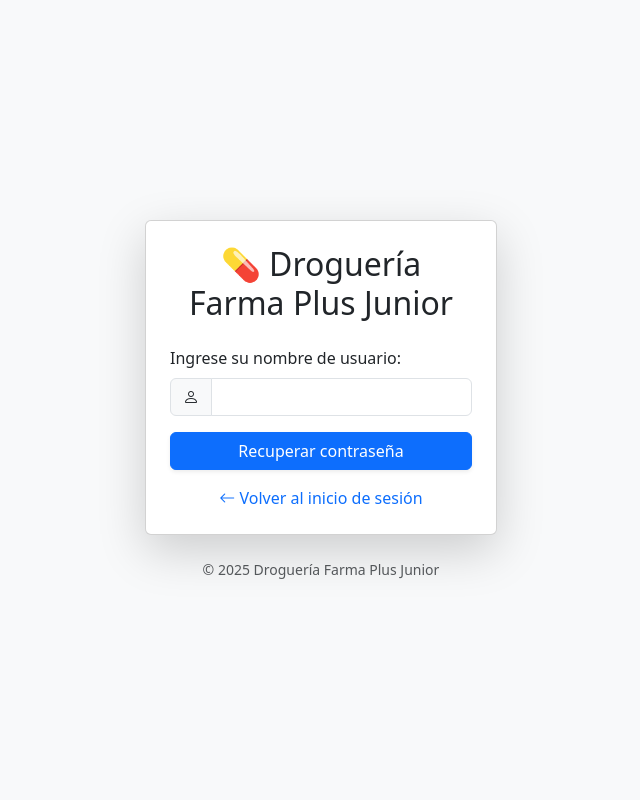
After one commit to jesustorrado01/Proyecto-con-Flask-educativo, a Flask app: a page that uses templates/olvido_contraseña.html in a window 1280 px wide. The commit adds this page. Shown: the whole page, without its empty margins (319-959 px from the left). Run offline with Flask 3, Linux system fonts and the light colour scheme.

Commit message:
Olvido contraseña y correo multiple

```diff
--- a/app.py
+++ b/app.py
@@ -15,6 +15,9 @@ from datetime import date, datetime, timezone, timedelta
 import os
 from io import BytesIO
 import re
+from email.mime.text import MIMEText
+import smtplib
+import random, string
 from sqlalchemy import event
 from sqlalchemy.engine import Engine
 import sqlite3
@@ -306,9 +309,9 @@ def create_empleado():
         return redirect(url_for("empleadosDB"))
 
     email = data['email']
-    email_regex = r'^[\w\.-]+@gmail\.com$'
+    email_regex = r'^[\w\.-]+@(gmail|hotmail|outlook|yahoo)\.com$'
     if not re.match(email_regex, email):
-        flash ("Solo se permiten correos de tipo Gmail con formato válido (ej. tucorreo@gmail.com).", "danger")
+        flash("Solo se permiten correos de tipo Gmail, Hotmail, Outlook o Yahoo con formato válido (ej. tucorreo@gmail.com).", "danger")
         return redirect(url_for('empleadosDB'))
 
     nuevo_usuario = Usuario(
@@ -354,8 +357,8 @@ def update_empleados(id):
             flash(f"El campo '{campo}' es obligatorio.", "danger")
             return redirect(url_for('edit_empleado', id=id))
 
-    if not re.match(r"[^@]+@[^@]+\.[^@]+", data['email']):
-        flash("El correo electrónico no es válido.", "danger")
+    if not re.match(r"^[a-zA-Z0-9_.+-]+@(gmail\.com|hotmail\.com|outlook\.com)$", data['email']):
+        flash("El correo electrónico debe ser válido y pertenecer a dominios permitidos (gmail.com, hotmail.com, outlook.com).", "danger")
         return redirect(url_for('edit_empleado', id=id))
 
     doc_existente = Empleado.query.filter(
@@ -592,6 +595,95 @@ def historialVentas():
 
     return render_template('historialVentas.html', productos=productos_vendidos)
 
+@app.route('/olvido_contraseña', methods=['GET', 'POST'])
+def olvidar_contraseña():
+    if request.method == 'POST':
+        nombre_usuario = request.form['usuario'].strip()
+
+        if not nombre_usuario:
+            flash("Debe ingresar un nombre de usuario.", "warning")
+            return redirect(url_for('olvidar_contraseña'))
+
+        if not nombre_usuario.isalnum():
+            flash("El nombre de usuario solo debe contener letras y números.", "warning")
+            return redirect(url_for('olvidar_contraseña'))
+
+        usuario = Usuario.query.filter_by(usuario=nombre_usuario).first()
+
+        if not usuario:
+            flash("Usuario no encontrado.", "danger")
+            return redirect(url_for('olvidar_contraseña'))
+
+        if usuario.estado != 'activo':
+            flash("Este usuario está inactivo. Contacta al administrador.", "warning")
+            return redirect(url_for('olvidar_contraseña'))
+
+        if usuario.rol_FK != 1:
+            flash("Solo los administradores pueden recuperar contraseña por este método.", "danger")
+            return redirect(url_for('olvidar_contraseña'))
+
+        if not re.match(r'^[a-zA-Z0-9_.-]+$', nombre_usuario):
+            flash("El nombre de usuario contiene caracteres inválidos.", "warning")
+            return redirect(url_for('olvidar_contraseña'))
+
+        if not usuario.email:
+            flash("El administrador no tiene un correo registrado.", "warning")
+            return redirect(url_for('olvidar_contraseña'))
+
+        nueva_pass = ''.join(random.choices(string.ascii_letters + string.digits, k=10))
+        hashed_pass = bcrypt.generate_password_hash(nueva_pass).decode('utf-8')
+        usuario.contraseña = hashed_pass
+        db.session.commit()
+
+        if enviar_correo(usuario.email, nueva_pass):
+            flash("Se ha enviado una nueva contraseña al correo del administrador.", "success")
+            return redirect(url_for('login'))
+        else:
+            flash("Error al enviar el correo. Intenta más tarde.", "danger")
+            return redirect(url_for('olvidar_contraseña'))
+
+    return render_template('olvido_contraseña.html')
+
+
+
+def enviar_correo(destinatario, nueva_contraseña):
+    import smtplib
+    from email.mime.text import MIMEText
+
+    smtp_servidor = 'smtp.gmail.com'
+    smtp_puerto = 587
+    remitente = 'emiliojesus013@gmail.com'
+    contraseña_app = 'lddb itiy ssuh fshm'
+
+    asunto = "Recuperación de contraseña - Sistema de Administración"
+    cuerpo = f"""
+    Hola,
+
+    Se ha solicitado una nueva contraseña para tu cuenta de administrador.
+
+    Tu nueva contraseña es: {nueva_contraseña}
+
+    Por favor, inicia sesión y cambia esta contraseña lo antes posible por seguridad.
+
+    Atentamente,
+    El equipo de soporte
+    """
+
+    mensaje = MIMEText(cuerpo)
+    mensaje['Subject'] = asunto
+    mensaje['From'] = remitente
+    mensaje['To'] = destinatario
+
+    try:
+        servidor = smtplib.SMTP(smtp_servidor, smtp_puerto)
+        servidor.starttls()
+        servidor.login(remitente, contraseña_app)
+        servidor.send_message(mensaje)
+        servidor.quit()
+        return True
+    except Exception as e:
+        print(f"Error al enviar correo: {e}")
+        return False
 
 @app.route('/logout')
 @login_required
--- a/init_db.py
+++ b/init_db.py
@@ -18,8 +18,9 @@ def init_db():
         # **2. Insertar Usuarios**
         usuario_admin = Usuario(
             usuario="admin",
-            contraseña=bcrypt.generate_password_hash("admin123"),  # Contraseña encriptada
-            rol_FK=rol_admin.rol_ID
+            contraseña=bcrypt.generate_password_hash("admin123"),
+            rol_FK=rol_admin.rol_ID,
+            email="jberriotorrado@gmail.com"
         )
         usuario_empleado = Usuario(
             usuario="empleado",
--- a/models.py
+++ b/models.py
@@ -23,6 +23,7 @@ class Usuario(db.Model, UserMixin):
     rol_FK = db.Column(db.Integer, db.ForeignKey('rol.rol_ID', ondelete='CASCADE'), nullable=True)
     usuario = db.Column(db.String(80), unique=True, nullable=False)
     contraseña = db.Column(db.String(255), nullable=False)
+    email = db.Column(db.String(150), unique=True,  nullable=True)
     estado = db.Column(db.Enum('activo', 'inactivo'), default='activo')
 
     def get_id(self):
--- a/templates/empleadosDB.html
+++ b/templates/empleadosDB.html
@@ -104,8 +104,8 @@
                 <div class="col-md-6 mb-3">
                     <label for="email" class="form-label">Email:</label>
                     <input type="email" id="email" name="email" class="form-control" required
-                        pattern="^[\w\.-]+@gmail\.com$"
-                        title="Solo se permiten correos de Gmail con formato válido (ej. tucorreo@gmail.com)">
+                        pattern="^[\w\.-]+@(gmail|hotmail|outlook|yahoo)\.com$"
+                        title="Solo se permiten correos de Gmail, Hotmail, Outlook o Yahoo con formato válido (ej. tucorreo@gmail.com)">
                 </div>
                 <div class="col-md-6 mb-3">
                     <label for="telefono" class="form-label">Teléfono:</label>
--- a/templates/login.html
+++ b/templates/login.html
@@ -43,6 +43,8 @@
                 </div>
 
                 <button type="submit" class="btn btn-primary w-100 shadow-sm">Ingresar</button>
+                <br>
+                <p><a href="{{ url_for('olvidar_contraseña') }}">¿Olvidaste tu contraseña?</a></p>
             </form>
         </div>
 
--- /dev/null
+++ b/templates/olvido_contraseña.html
@@ -0,0 +1,52 @@
+<!DOCTYPE html>
+<html lang="es">
+<head>
+    <meta charset="UTF-8" />
+    <meta name="viewport" content="width=device-width, initial-scale=1" />
+    <title>¿Olvidaste tu contraseña?</title>
+    <link href="https://cdn.jsdelivr.net/npm/bootstrap@5.3.3/dist/css/bootstrap.min.css" rel="stylesheet" />
+    <link href="https://cdn.jsdelivr.net/npm/bootstrap-icons@1.11.1/font/bootstrap-icons.css" rel="stylesheet" />
+    <link rel="stylesheet" href="https://cdnjs.cloudflare.com/ajax/libs/animate.css/4.1.1/animate.min.css" />
+</head>
+<body class="bg-light d-flex flex-column justify-content-center align-items-center vh-100">
+
+    <div class="card shadow-lg p-4 animate__animated animate__fadeInDown" style="width: 22rem;">
+        <h2 class="text-center mb-4">💊 Droguería Farma Plus Junior</h2>
+
+        {% with messages = get_flashed_messages(with_categories=true) %}
+            {% if messages %}
+                {% for category, message in messages %}
+                    <div class="alert alert-{{ category }} alert-dismissible fade show" role="alert">
+                        {{ message }}
+                        <button type="button" class="btn-close" data-bs-dismiss="alert"></button>
+                    </div>
+                {% endfor %}
+            {% endif %}
+        {% endwith %}
+
+        <form method="post" action="{{ url_for('olvidar_contraseña') }}">
+            <div class="mb-3">
+                <label for="usuario" class="form-label">Ingrese su nombre de usuario:</label>
+                <div class="input-group">
+                    <span class="input-group-text"><i class="bi bi-person"></i></span>
+                    <input type="text" name="usuario" id="usuario" required class="form-control" />
+                </div>
+            </div>
+
+            <button type="submit" class="btn btn-primary w-100 shadow-sm">Recuperar contraseña</button>
+        </form>
+
+        <div class="mt-3 text-center">
+            <a href="{{ url_for('login') }}" class="text-decoration-none">
+                <i class="bi bi-arrow-left"></i> Volver al inicio de sesión
+            </a>
+        </div>
+    </div>
+
+    <footer class="mt-4 text-center text-muted small">
+        © 2025 Droguería Farma Plus Junior
+    </footer>
+
+    <script src="https://cdn.jsdelivr.net/npm/bootstrap@5.3.3/dist/js/bootstrap.bundle.min.js"></script>
+</body>
+</html>
```
Also changed, not shown: pro.db.
